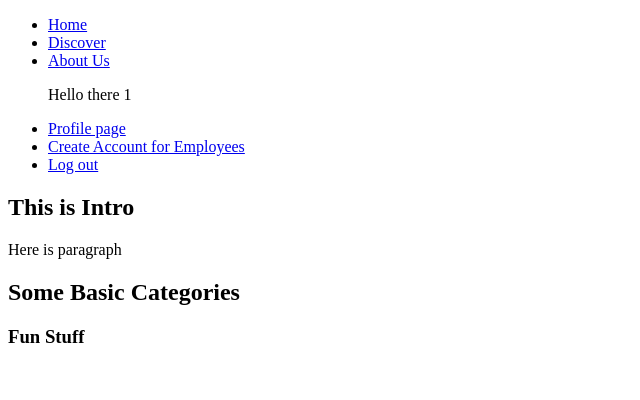
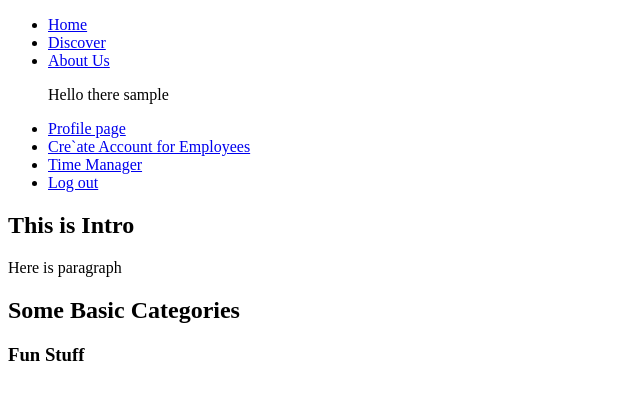
Before and after one commit to Snydeer/Time-Tracker, a PHP site: page /index.php in a window 1280 px wide. Shown: the top 400 px of the page, without its empty margins (0-640 px from the left). Run offline with PHP 8.4, Linux system fonts and the light colour scheme; the visitor is signed in with stand-in values (Sample User, id 1).

Commit message:
header.php

```diff
--- a/header.php
+++ b/header.php
@@ -20,13 +20,20 @@
                 <li><a href = "index.php">About Us</a></li>
                 <?php
                     if (isset($_SESSION["useruid"])) {
-                        echo "<p>Hello there " . $_SESSION["useruid"] . "</p>";
+                        echo "<p>Hello there " . $_SESSION["username"] . "</p>";
                         echo "<li><a href = 'profile.php'>Profile page</a></li>"; //not developed yet but will be soon
-                        echo "<li><a href = 'create.php'>Create Account for Employees</a></li>";
+                        echo "<li><a href = 'create.php'>Cre`ate Account for Employees</a></li>";
+                        echo "<li><a href = 'timemanager.php'>Time Manager</a></li>";
+                        echo "<li><a href = 'includes/logout.inc.php'>Log out</a></li>";
+                    } elseif (isset($_SESSION["employeeuid"])) {
+                        echo "<p>Hello there " . $_SESSION["employeename"] . "</p>";
+                        echo "<li><a href = 'profile.php'>Profile page</a></li>"; //not developed yet but will be soon
+                        echo "<li><a href = 'timetracker.php'>Time Tracker</a></li>";
+                        echo "<li><a href = 'timeview.php'>Time Viewer</a></li>";
                         echo "<li><a href = 'includes/logout.inc.php'>Log out</a></li>";
                     } else {
                         echo "<li><a href = 'signup.php'>Sign Up</a></li>";
-                        echo "<li><a href = 'login.php'>Log in</a></li>";
+                        echo "<li><a href = 'loginpicker.php'>Log in</a></li>";
                     }
 
                 ?>
```
